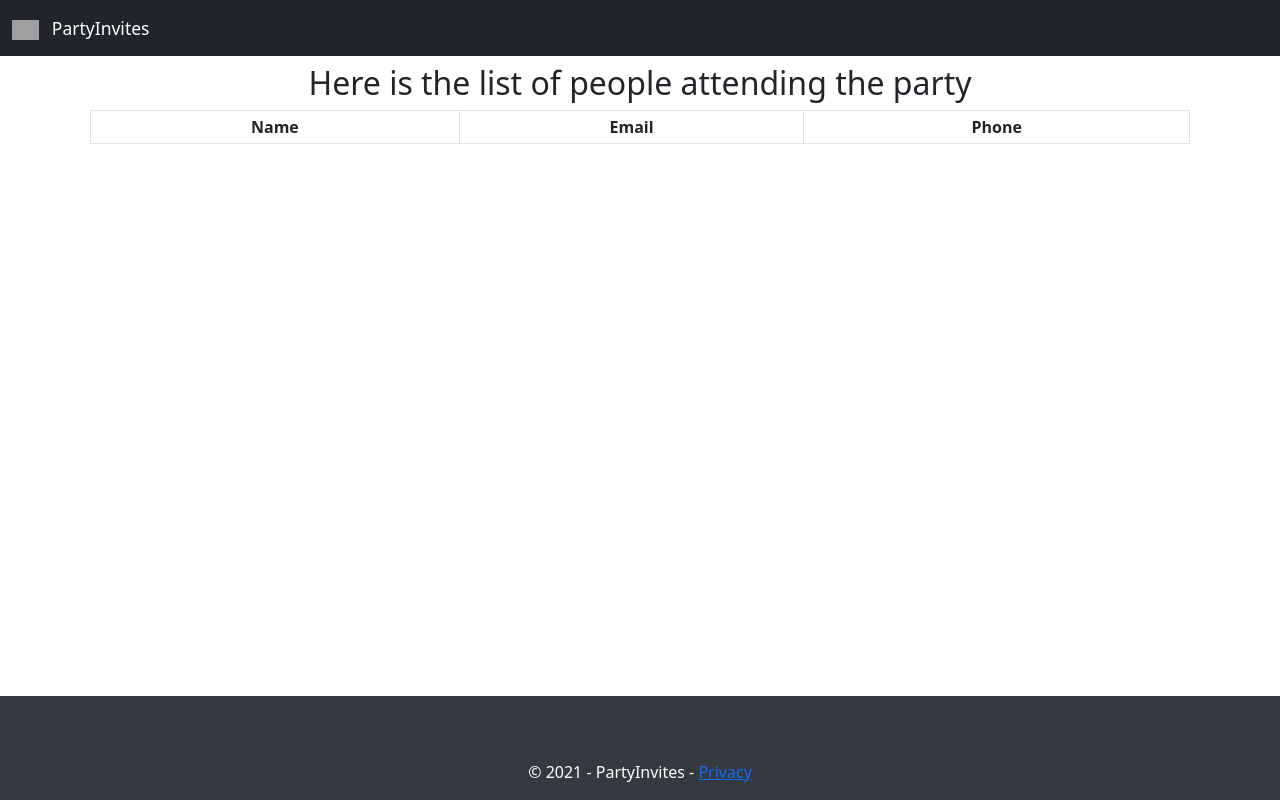
After one commit to salih-g/web-schoolProject-vize, an ASP.NET Core app: template Party/Views/Guest/ListGuest.cshtml in a window 1280 px wide. The commit adds this page. Run offline with ASP.NET Core 8, Linux system fonts and the light colour scheme; the template is opened without the code that fills it, so the values that code supplies are empty; style sheets or scripts are compiled from the project's sources; grey boxes are pictures that could not be loaded.

Commit message:
Guest views

```diff
--- a/Party/Views/Guest/Index.cshtml
+++ b/Party/Views/Guest/Index.cshtml
@@ -4,7 +4,7 @@
     ViewData["Title"] = "RsvpForm";
 }
 
-
+<section>
     <h5 class="text-center m-2 p-2 " style="color: #d9471e !important;">RSVP</h5>
     <form asp-action="RSVP" method="post" class="m-2">
         <div asp-validation-summary="All"></div>
@@ -40,3 +40,4 @@
             Submit RSVP
         </button>
     </form>
+</section>
--- /dev/null
+++ b/Party/Views/Guest/ListGuest.cshtml
@@ -0,0 +1,26 @@
+@model IEnumerable<Party.Models.GuestResponse>
+
+@{
+    ViewData["Title"] = "Guest List";
+}
+
+<section>
+    <div class="text-center p-2">
+        <h2>Here is the list of people attending the party</h2>
+        <table class="table table-bordered table-striped table-sm">
+            <thead>
+                <tr><th>Name</th><th>Email</th><th>Phone</th></tr>
+            </thead>
+            <tbody>
+                @foreach (Party.Models.GuestResponse r in Model)
+                {
+                    <tr>
+                        <td>@r.Name</td>
+                        <td>@r.Email</td>
+                        <td>@r.Phone</td>
+                    </tr>
+                }
+            </tbody>
+        </table>
+    </div>
+</section>
--- a/Party/Views/Shared/_Layout.cshtml
+++ b/Party/Views/Shared/_Layout.cshtml
@@ -12,7 +12,7 @@
     <header>
         <nav class="navbar navbar-dark bg-dark">
             <div class="container-fluid">
-                <a class="navbar-brand" asp-area="" asp-controller="Home" asp-action="Index">
+                <a class="navbar-brand" asp-controller="Home" asp-action="Index">
                     <img src="~/images/logo.png"
                          class="me-2"
                          height="20"
```
Also changed, not shown: Party/Views/Guest/Thanks.cshtml (added, +19 -0 lines).
